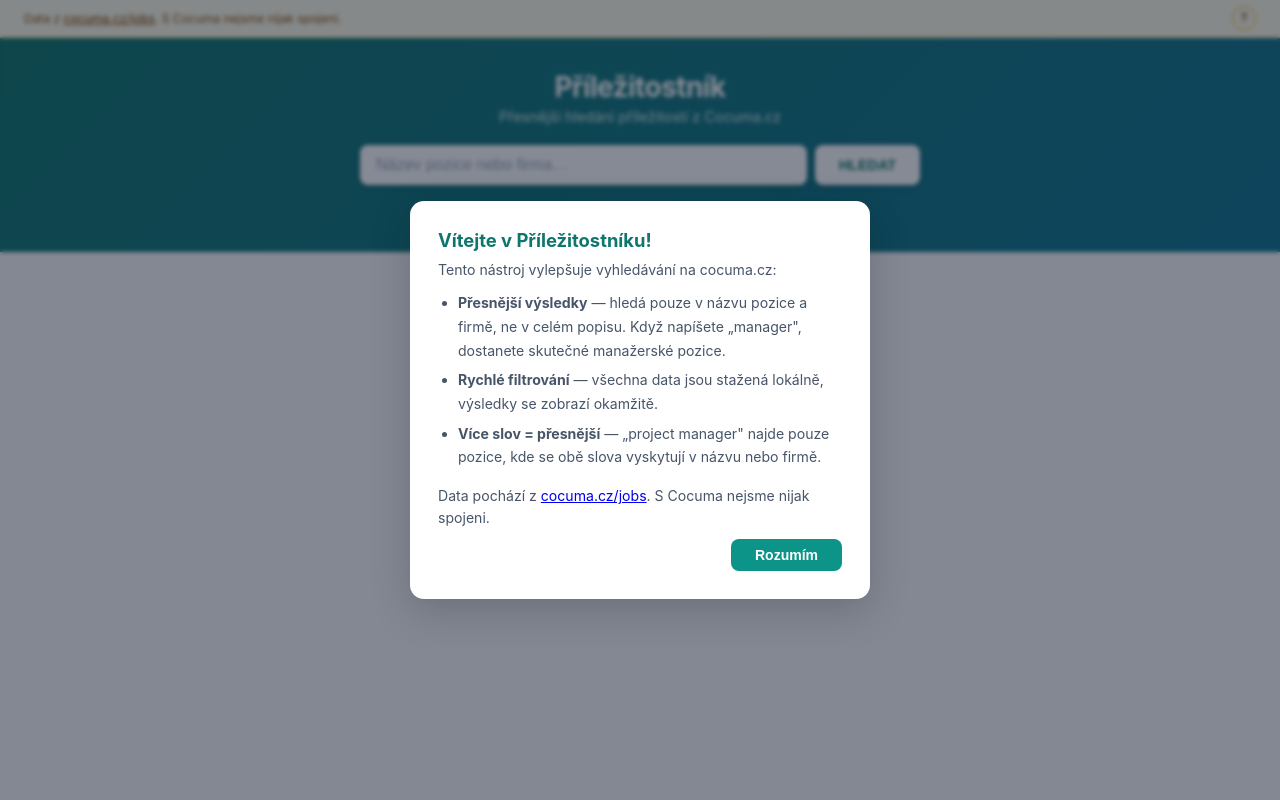
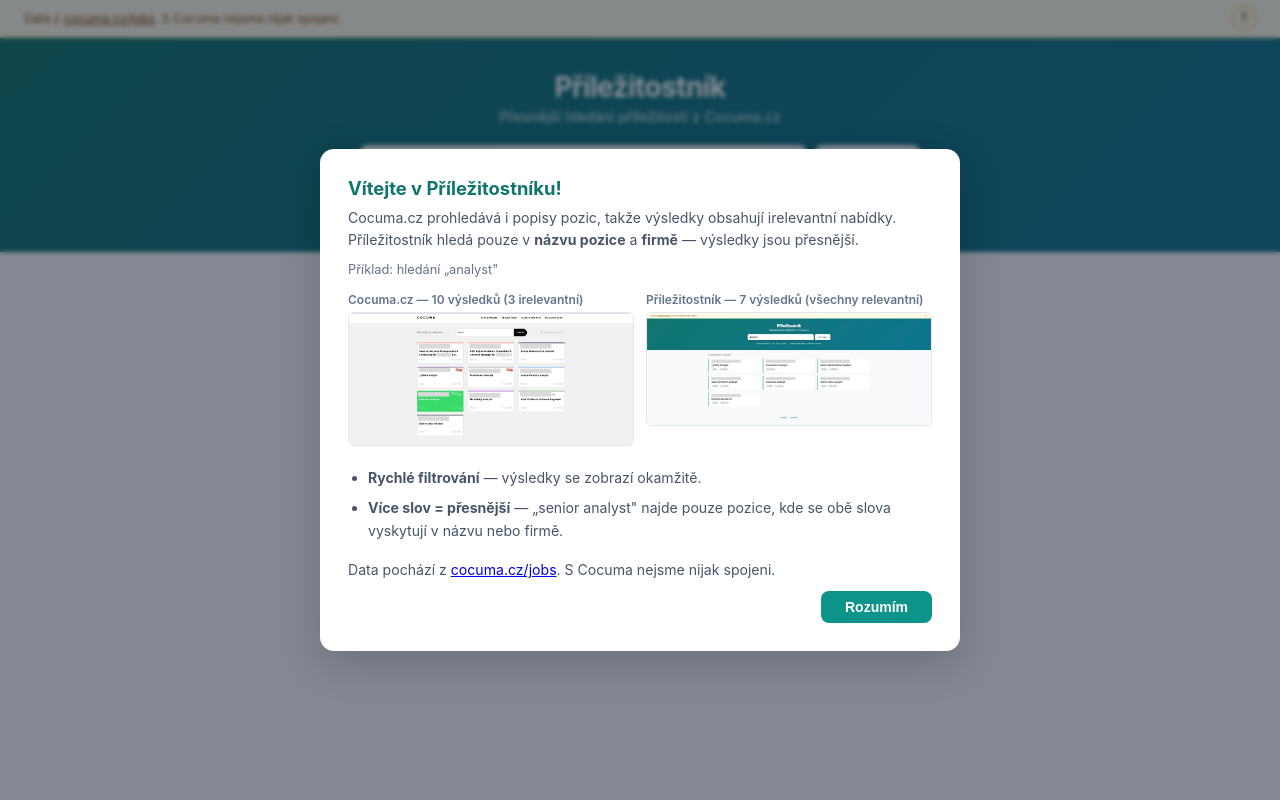
Before and after one commit to ingMychal/cocuma-job-searcher, a Flask app: page / in a window 1280 px wide. Run offline with Flask 3, Linux system fonts and the light colour scheme.

Commit message:
Add comparison screenshots, refresh countdown, footer links, and Czech README

```diff
--- a/app.py
+++ b/app.py
@@ -100,6 +100,30 @@ def _last_update_iso(data_dir: str) -> str | None:
         return None
 
 
+def _next_refresh_text(data_dir: str) -> str | None:
+    """Return Czech text like 'za 3 hodiny 25 minut' until next auto-refresh, or None."""
+    path = os.path.join(data_dir, "jobs.json")
+    if not os.path.isfile(path):
+        return "probíhá nyní"
+    try:
+        age = time.time() - os.path.getmtime(path)
+    except OSError:
+        return None
+    remaining = STALE_SECONDS - age
+    if remaining <= 0:
+        return "probíhá nyní"
+    hours = int(remaining // 3600)
+    minutes = int((remaining % 3600) // 60)
+    if hours > 0 and minutes > 0:
+        return f"za {hours} hod. {minutes} min."
+    elif hours > 0:
+        return f"za {hours} hod."
+    elif minutes > 0:
+        return f"za {minutes} min."
+    else:
+        return "probíhá nyní"
+
+
 # --- Routes ---
 
 
@@ -111,11 +135,13 @@ def index():
     if q:
         jobs = filter_jobs_by_title_or_company(jobs, q)
     last_update = _last_update_iso(DATA_DIR)
+    next_refresh = _next_refresh_text(DATA_DIR) if PUBLIC_DEPLOY else None
     return render_template(
         "index.html",
         jobs=jobs,
         query=q,
         last_update=last_update,
+        next_refresh=next_refresh,
         public_deploy=PUBLIC_DEPLOY,
     )
 
--- a/templates/index.html
+++ b/templates/index.html
@@ -62,11 +62,16 @@
     /* Modal */
     .modal-overlay { position: fixed; inset: 0; background: rgba(15,23,42,0.5); display: flex; align-items: center; justify-content: center; z-index: 100; padding: 1rem; backdrop-filter: blur(2px); }
     .modal-overlay.hidden { display: none; }
-    .modal { background: #fff; border-radius: 14px; max-width: 460px; width: 100%; padding: 1.75rem; box-shadow: 0 12px 40px rgba(0,0,0,0.18); }
+    .modal { background: #fff; border-radius: 14px; max-width: 640px; width: 100%; padding: 1.75rem; box-shadow: 0 12px 40px rgba(0,0,0,0.18); max-height: 90vh; overflow-y: auto; }
     .modal h2 { margin: 0 0 0.5rem; font-size: 1.15rem; color: var(--hero-from); }
     .modal p { margin: 0 0 0.6rem; font-size: 0.88rem; line-height: 1.55; color: #475569; }
     .modal ul { margin: 0.5rem 0 1rem; padding-left: 1.25rem; font-size: 0.88rem; line-height: 1.7; color: #475569; }
     .modal ul li { margin-bottom: 0.35rem; }
+    .modal-compare { display: grid; grid-template-columns: 1fr 1fr; gap: 0.75rem; margin: 0.75rem 0 1rem; }
+    .modal-compare figure { margin: 0; }
+    .modal-compare figcaption { font-size: 0.75rem; font-weight: 600; color: var(--muted); margin-bottom: 0.3rem; }
+    .modal-compare img { width: 100%; border-radius: 6px; border: 1px solid var(--border); }
+    @media (max-width: 540px) { .modal-compare { grid-template-columns: 1fr; } }
     .modal-close { display: block; margin-left: auto; padding: 0.5rem 1.5rem; background: var(--accent); color: #fff; border: none; border-radius: 8px; font-weight: 600; cursor: pointer; font-size: 0.875rem; transition: background 0.15s; }
     .modal-close:hover { background: var(--accent-hover); }
 
@@ -89,11 +94,21 @@
   <div id="welcome-modal" class="modal-overlay hidden">
     <div class="modal">
       <h2>Vítejte v Příležitostníku!</h2>
-      <p>Tento nástroj vylepšuje vyhledávání na cocuma.cz:</p>
+      <p>Cocuma.cz prohledává i popisy pozic, takže výsledky obsahují irelevantní nabídky. Příležitostník hledá pouze v <strong>názvu pozice</strong> a <strong>firmě</strong> — výsledky jsou přesnější.</p>
+      <p style="font-size:0.8rem; color: var(--muted);">Příklad: hledání „analyst"</p>
+      <div class="modal-compare">
+        <figure>
+          <figcaption>Cocuma.cz — 10 výsledků (3 irelevantní)</figcaption>
+          <img src="{{ url_for('static', filename='img/cocuma-search.png') }}" alt="Cocuma search results">
+        </figure>
+        <figure>
+          <figcaption>Příležitostník — 7 výsledků (všechny relevantní)</figcaption>
+          <img src="{{ url_for('static', filename='img/prilezitostnik-search.png') }}" alt="Příležitostník search results">
+        </figure>
+      </div>
       <ul>
-        <li><strong>Přesnější výsledky</strong> — hledá pouze v názvu pozice a firmě, ne v celém popisu. Když napíšete „manager", dostanete skutečné manažerské pozice.</li>
-        <li><strong>Rychlé filtrování</strong> — všechna data jsou stažená lokálně, výsledky se zobrazí okamžitě.</li>
-        <li><strong>Více slov = přesnější</strong> — „project manager" najde pouze pozice, kde se obě slova vyskytují v názvu nebo firmě.</li>
+        <li><strong>Rychlé filtrování</strong> — výsledky se zobrazí okamžitě.</li>
+        <li><strong>Více slov = přesnější</strong> — „senior analyst" najde pouze pozice, kde se obě slova vyskytují v názvu nebo firmě.</li>
       </ul>
       <p>Data pochází z <a href="https://www.cocuma.cz/jobs/" target="_blank" rel="noopener">cocuma.cz/jobs</a>. S Cocuma nejsme nijak spojeni.</p>
       <button class="modal-close" id="welcome-dismiss">Rozumím</button>
@@ -119,6 +134,9 @@
         {% endif %}
         {% if last_update %}
           <span>Aktualizováno {{ last_update }}</span>
+        {% endif %}
+        {% if next_refresh %}
+          <span>Další aktualizace {{ next_refresh }}</span>
         {% endif %}
       </div>
     </div>
@@ -166,9 +184,8 @@
 
   <footer class="footer">
     <div class="footer-links">
-      <!-- TODO: Replace with your actual URLs -->
-      <a href="https://github.com/YOUR_USERNAME" target="_blank" rel="noopener">GitHub</a>
-      <a href="https://linkedin.com/in/YOUR_USERNAME" target="_blank" rel="noopener">LinkedIn</a>
+      <a href="https://github.com/ingMychal" target="_blank" rel="noopener">GitHub</a>
+      <a href="https://www.linkedin.com/in/michal-hustak/" target="_blank" rel="noopener">LinkedIn</a>
     </div>
   </footer>
 
```
Also changed, not shown: README.md, static/img/cocuma-search.png (added), static/img/prilezitostnik-search.png (added), 3 other files.
